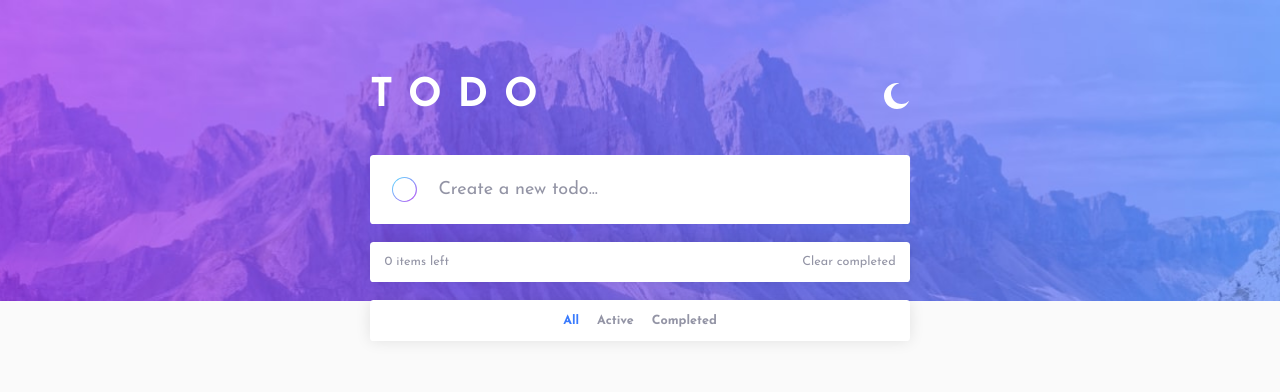
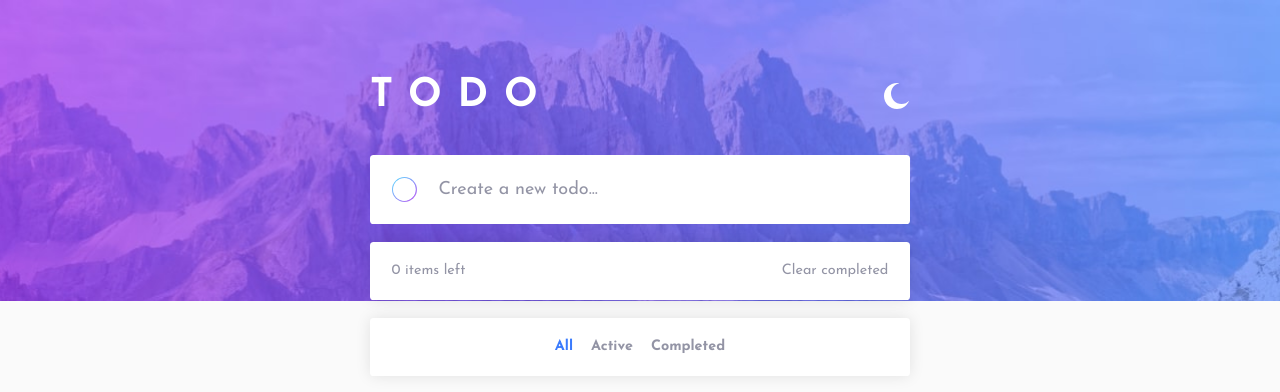
Before and after one commit to syedalimansoor/todo-app, a React (Vite) app: page / in a window 1280 px wide. Shown: the top 392 px of the page. Built offline with nearby package versions, Linux system fonts and the light colour scheme.

Commit message:
Make responsive

```diff
--- a/src/components/composite/TodoList.tsx
+++ b/src/components/composite/TodoList.tsx
@@ -27,6 +27,11 @@ const ListFooter = styled.div`
   justify-content: space-between;
   font-size: 0.7rem;
   padding: 0.8rem;
+
+  @media (min-width: ${(props) => props.theme.breakpoint.tablet}) {
+    padding: 1.2rem;
+    font-size: 0.8rem;
+  }
 `;
 
 const FilterTodosWrapper = styled.div`
@@ -40,6 +45,10 @@ const FilterTodosWrapper = styled.div`
   background-color: ${(props) => props.theme.background.todo};
   box-shadow: 0 0 15px rgba(0, 0, 0, 0.1);
   transition: background-color 200ms ease;
+
+  @media (min-width: ${(props) => props.theme.breakpoint.tablet}) {
+    padding: 1.2rem;
+  }
 `;
 
 const TodoList = () => {
@@ -51,15 +60,16 @@ const TodoList = () => {
 
   const listBody = useRef<HTMLDivElement>(null);
 
-  useEffect(() => {
-    listBody.current && new Sortable(listBody.current, { animation: 200 });
-  }, []);
+  // TODO: Implement sortable list
+  // useEffect(() => {
+  //   listBody.current && new Sortable(listBody.current, { animation: 200 });
+  // }, []);
 
   return (
     <ListWrapper>
       <ListBody ref={listBody}>
         {filteredTodos.map((todo) => (
-          <TodoItem key={todo.id} />
+          <TodoItem key={todo.id} todo={todo} />
         ))}
       </ListBody>
       <ListFooter>
```
